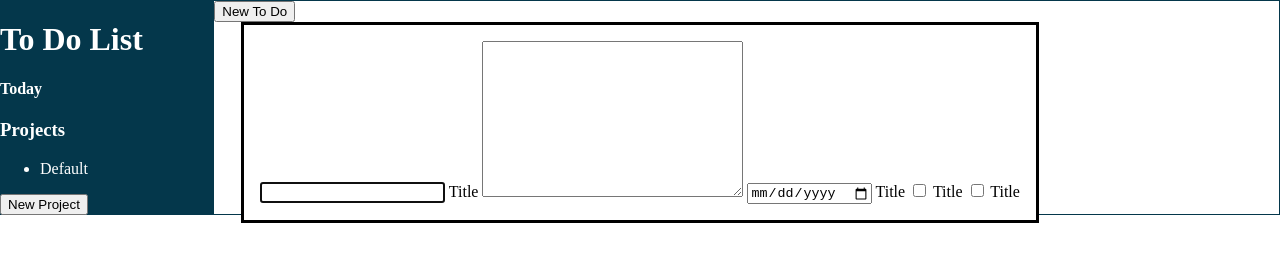
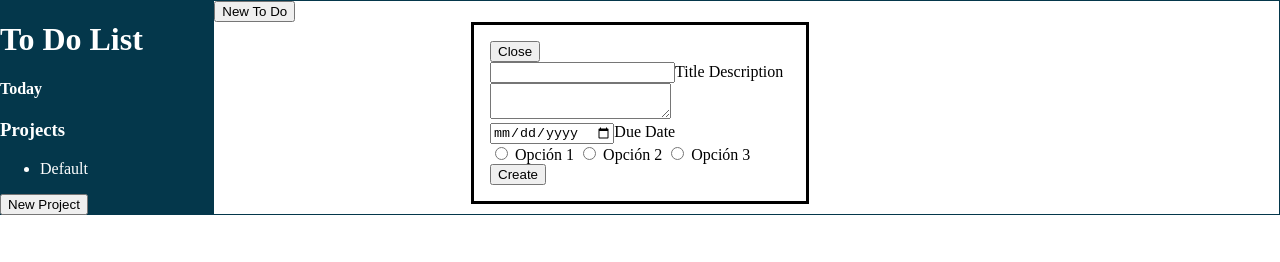
Before and after one commit to lmcygnus/To-Do-List, a website built with webpack: page src/template.html in a window 1280 px wide. Both pictures are taken after a click on the button "New To Do". Built offline with nearby package versions, Linux system fonts and the light colour scheme.

Commit message:
dialog functions

```diff
--- a/src/index.js
+++ b/src/index.js
@@ -4,7 +4,12 @@ import "./style.css";
 const body = document.querySelector("body");
 const dialog = document.querySelector("dialog");
 const newTodo = document.querySelector("#newToDo");
+const closeBt = document.querySelector(".close");
 
 newTodo.onclick = () => {
   dialog.show();
 }
+
+closeBt.onclick = () => {
+  dialog.close();
+}
--- a/src/style.css
+++ b/src/style.css
@@ -4,6 +4,7 @@
 body {
     display: grid;
     grid-template-columns: 1fr 5fr;
+    grid-template-rows: 1fr;
     margin: 0%;
     color: white;
 }
@@ -15,3 +16,13 @@ body {
 .mainContent {
     border: 1px solid var(--main-color);
 }
+
+dialog {
+    max-width: 300px;
+}
+
+.taskData {
+    display: flex;
+    gap: 5%;
+    color: rebeccapurple;
+}
--- a/src/template.html
+++ b/src/template.html
@@ -18,20 +18,27 @@
     <div class="mainContent">
         <button id="newToDo">New To Do</button>
         <dialog>
+            <button class="close">Close</button>
            <form action="submit">
-            <input type="text" id="title">
-            <label for="title">Title</label>
-
-            <textarea name="description" id="description" cols="30" rows="10"></textarea>
-
-            <input type="date" id="date">
-            <label for="date">Title</label>
-
-            <input type="checkbox" id="priority1">
-            <label for="priority1">Title</label>
-            <input type="checkbox" id="priority2">
-            <label for="priority2">Title</label>
-
+            <label for="title">
+                <input type="text" id="title">Title
+            </label>
+            <label for="description"> Description
+                <textarea name="description" id="description" cols="20" rows="2"></textarea>
+            </label> <br>
+            <label for="date">
+                <input type="date" id="date">Due Date
+            </label> <br>
+            <label>
+                <input type="radio" name="opcion" value="opcion1"> Opción 1
+            </label>
+            <label>
+                <input type="radio" name="opcion" value="opcion2"> Opción 2
+            </label>
+            <label>
+                <input type="radio" name="opcion" value="opcion3"> Opción 3
+            </label> <br>
+            <button type="submit">Create</button>
            </form>
         </dialog>
     </div>
```
Also changed, not shown: dist/index.html, dist/main.js.
